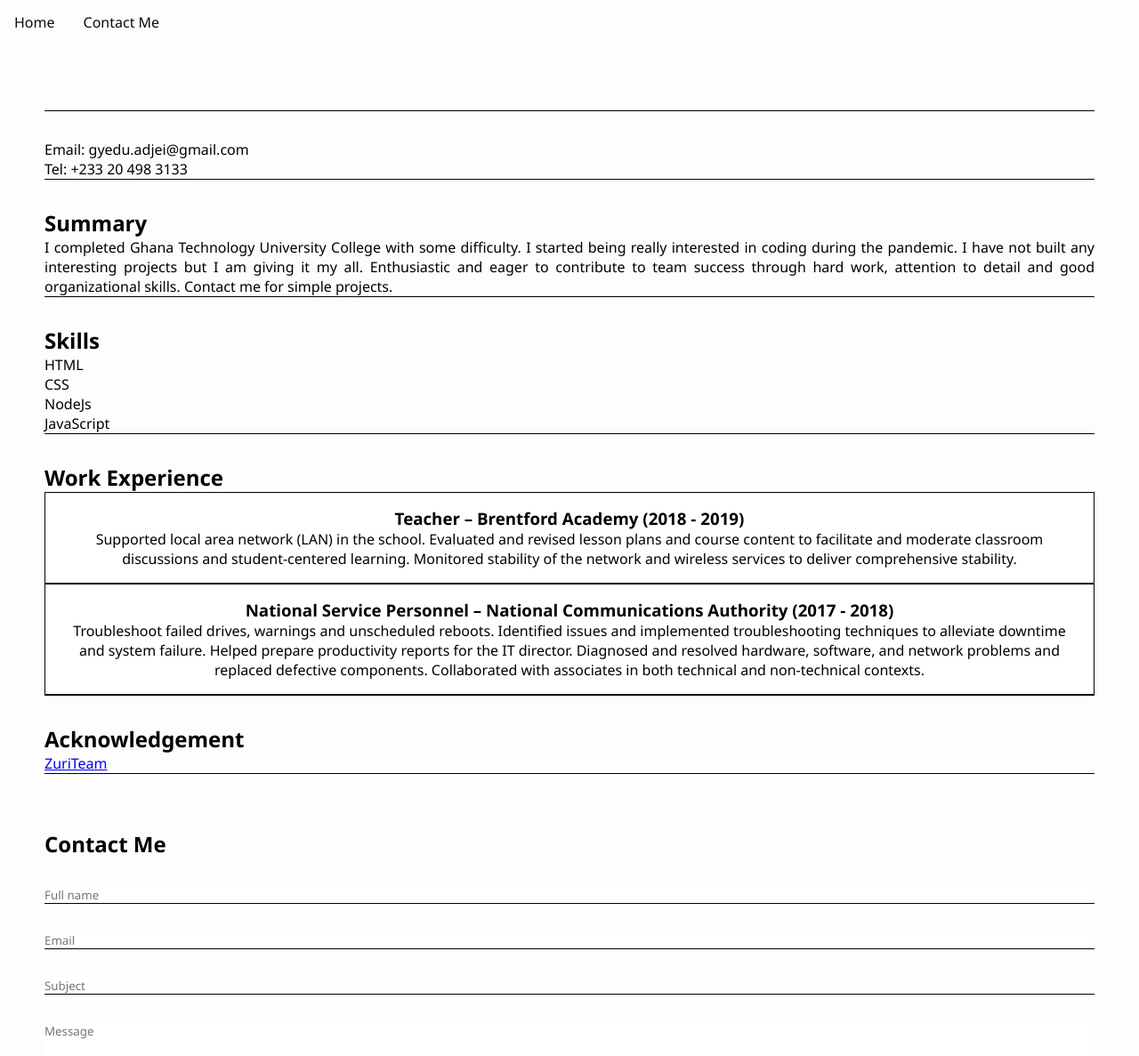
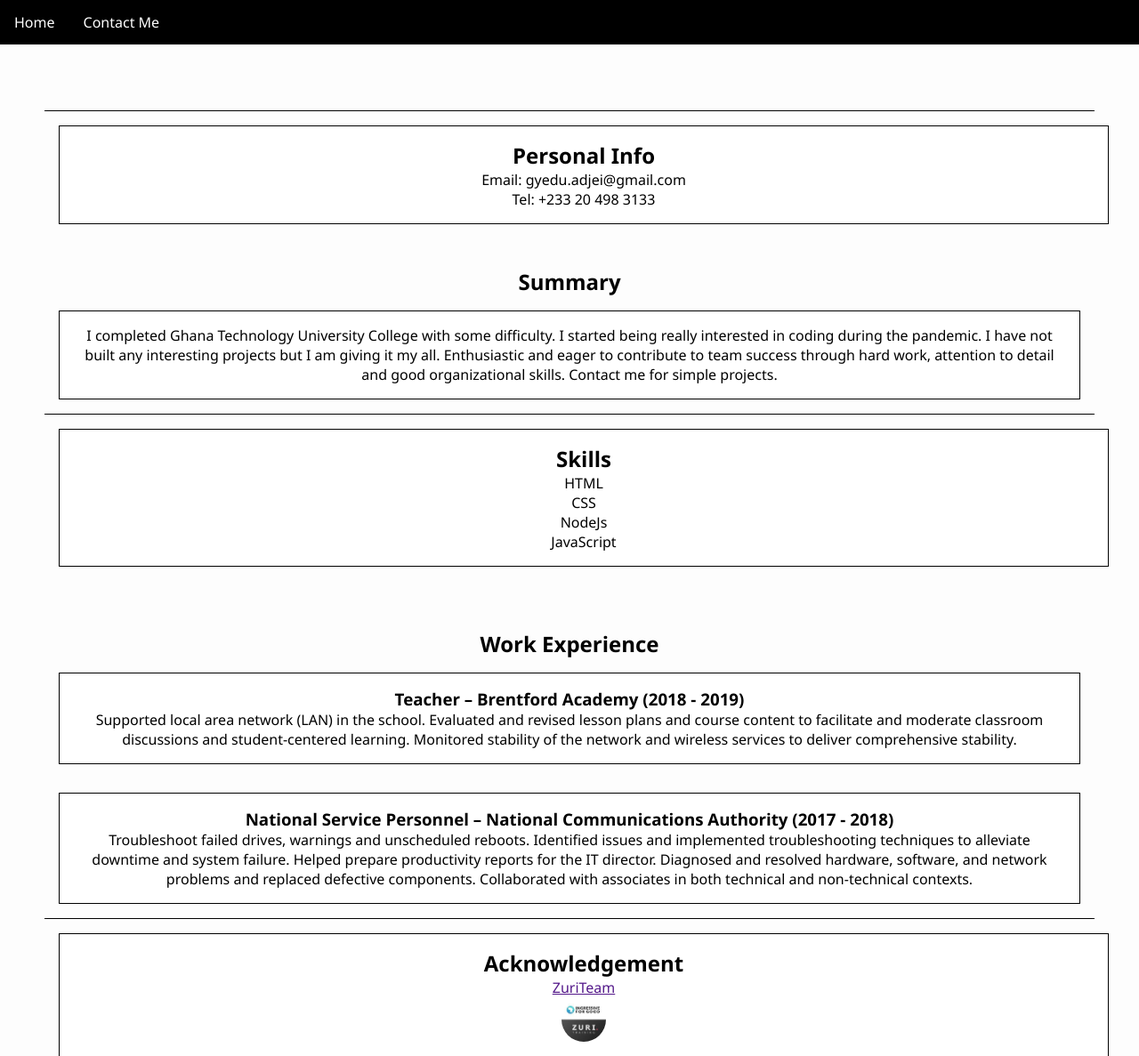
Before and after one commit to 8thDawn/hng-task2, a website: page public/index.html in a window 1280 px wide. Shown: the top 1187 px of the page at 89% size. Drawn offline with Linux system fonts and the light colour scheme.

Commit message:
modification to css and image folder

```diff
--- a/public/css/styles.css
+++ b/public/css/styles.css
@@ -8,6 +8,14 @@
 html,
 body {
     background-color: #fdfdfd;
+}
+
+h2 {
+    text-align: center;
+}
+
+nav {
+    background-color: black;
 }
 
 #navbar > ul {
@@ -23,7 +31,7 @@ li {
 
 li a {
     display: block;
-    color: rgb(12, 12, 12);
+    color: #ffffff;
     text-align: center;
     padding: 14px 16px;
     text-decoration: none;
@@ -45,6 +53,7 @@ div {
     border: none;
     border-bottom: 1px solid black;
     margin-top: 2rem;
+    justify-content: center;
 }
 
 input, textarea {
@@ -54,10 +63,47 @@ input, textarea {
     border-bottom: 1px solid black;
 }
 
+#info {
+    display: flex;
+    flex-direction: column;
+    justify-content: space-around;
+}
+#personal {
+    border: 1px solid black;
+    padding: 1rem;
+    text-align: center;
+    background-color: #ffffff;
+    margin: 1rem;
+}
+
+#summary > p {
+    border: 1px solid black;
+    padding: 1rem;
+    text-align: center;
+    background-color: #ffffff;
+    margin: 1rem;
+}
+
+#skills {
+    border: 1px solid black;
+    padding: 1rem;
+    text-align: center;
+    background-color: #ffffff;
+    margin: 1rem;
+}
+
 #experience {
     display: flex;
     flex-direction: column;
     justify-content: space-around;
+}
+
+#acknowledgement {
+    border: 1px solid black;
+    padding: 1rem;
+    text-align: center;
+    background-color: #ffffff;
+    margin: 1rem;
 }
 
 article {
@@ -65,6 +111,7 @@ article {
     padding: 1rem;
     text-align: center;
     background-color: #ffffff;
+    margin: 1rem;
 }
 
 .submit {
@@ -78,3 +125,14 @@ article {
 .submit :hover {
     opacity: 0.6;
 }
+
+img {
+    border: none;
+    border-radius: 50%;
+    width: 50px;
+    height: 50px;
+}
+
+footer {
+    text-align: center;
+}
--- a/public/index.html
+++ b/public/index.html
@@ -23,6 +23,7 @@
             <!--CV Content-->
             <!--Personal Info-->
             <div id="personal">
+                <h2>Personal Info</h2>
                 <p>Email: gyedu.adjei@gmail.com</p>
                 <p>Tel: +233 20 498 3133</p>
             </div>
@@ -47,6 +48,7 @@
                 <p>JavaScript</p>
 
             </div>
+            <br>
             <!--Experience-->
             <div id="experience">
                 <h2>Work Experience</h2>
@@ -68,9 +70,10 @@
 
             </div>
             <!--Acknowledgement-->
-            <div>
+            <div id="acknowledgement">
                 <h2>Acknowledgement</h2>
-                <p><a href="zuri.team">ZuriTeam</a></p>
+                <p><a href="">ZuriTeam</a></p>
+                <a href="https://zuri.team/"><img src="./images/zuri-logo.jpeg" alt="Zuri"></a>
             </div>
         </section>
 
@@ -89,7 +92,7 @@
     </main>
     <br>
     <footer id="footer">
-        <p>Copyright Ging</p>
+        <p><span>&copy</span> 2021 Ging</p>
     </footer>
 
     <script src="./js/app.js"></script>
```
Also changed, not shown: public/images/zuri-logo.jpeg (added).
